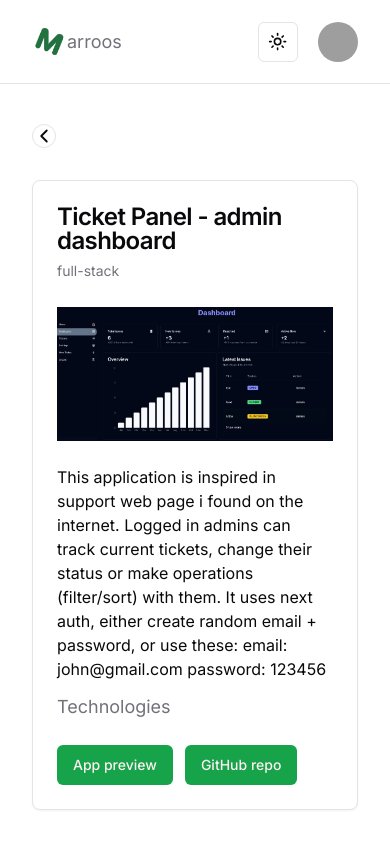
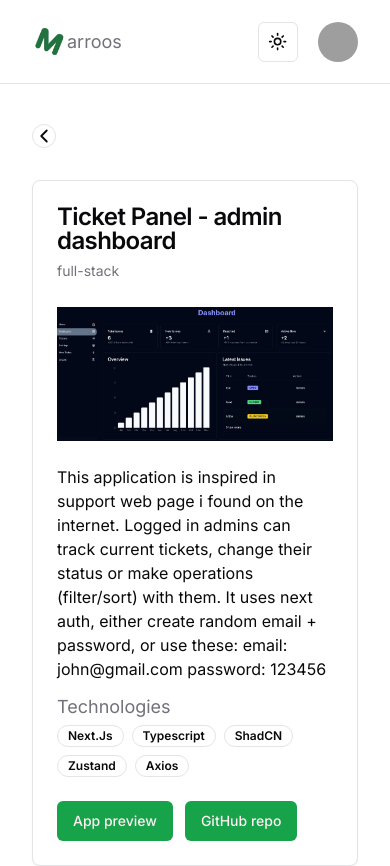
Before and after one commit to MarroosSK/portfolio-maros, a Next.js app: page /portfolio/projects/1 in a window 390 px wide. Before the commit the page ends 844 px from the top, so only its background shows below. Built offline with nearby package versions, Linux system fonts and the light colour scheme; grey boxes are pictures that could not be loaded.

Commit message:
3 - tailwind classes edit

```diff
--- a/app/portfolio/projects/[id]/page.tsx
+++ b/app/portfolio/projects/[id]/page.tsx
@@ -34,10 +34,14 @@ const ProjectIdPage = ({ params }: { params: { id: string } }) => {
         <CardContent>
           <div className="space-y-2">
             <div className="space-y-1">
-              <Image
-                src={projects?.img as string}
-                alt={projects?.title as string}
-              />
+              {projects ? (
+                <Image
+                  src={projects?.img as string}
+                  alt={projects?.title as string}
+                />
+              ) : (
+                <p>Loading</p>
+              )}
             </div>
             <div className="space-y-1">
               <p className="mt-6 leading-6">{projects?.info}</p>
@@ -45,7 +49,7 @@ const ProjectIdPage = ({ params }: { params: { id: string } }) => {
           </div>
           <div className="mt-3 space-y-1">
             <p className="text-lg text-muted-foreground">Technologies</p>
-            <div className=" mt-2  hidden md:flex items-center flex-wrap gap-2">
+            <div className=" mt-2  flex items-center flex-wrap gap-2">
               {projects?.stack.map((tech: string, index: number) => (
                 <Badge key={index} variant="outline">
                   {tech}
--- a/app/portfolio/projects/page.tsx
+++ b/app/portfolio/projects/page.tsx
@@ -19,6 +19,7 @@ const ProjectsPage = () => {
           <Card key={project.id}>
             <CardContent className="px-0 pb-2 w-full flex flex-col ">
               <div className="w-full relative">
+                {project.img ? (
                   <Image
                     src={project.img}
                     height={300}
@@ -26,6 +27,9 @@ const ProjectsPage = () => {
                     className="w-full rounded-t-lg aspect-video object-cover"
                     alt={project.title}
                   />
+                ) : (
+                  <p>loading</p>
+                )}
                 <Badge className="absolute top-2 right-2">
                   {project.category}
                 </Badge>
```
Lines whose indentation alone changed are shown as unchanged.
